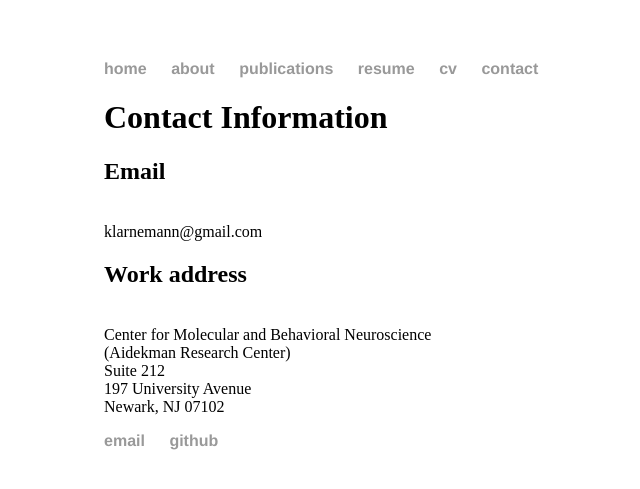
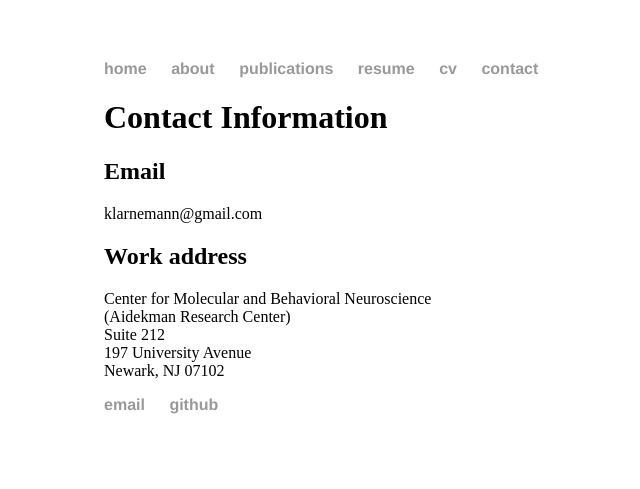
Before and after one commit to klbegany/klarnemann.github.io, a Jekyll site: the page built from contact/index.html, in a window 1280 px wide. Shown: the top 489 px of the page, without its empty margins (88-728 px from the left). Built offline with Jekyll 4.4.1, drawn with Linux system fonts in a browser that asks for light colours.

Commit message:
adjust formatting

```diff
--- a/contact/index.html
+++ b/contact/index.html
@@ -5,9 +5,9 @@ title: contact
 <div class="blurb">
 	<h1>Contact Information</h1>
 	<h2>Email</h2>
-	<br>klarnemann@gmail.com
+	klarnemann@gmail.com
 	<h2>Work address</h2>
-	<br>Center for Molecular and Behavioral Neuroscience
+	Center for Molecular and Behavioral Neuroscience
 	<br>(Aidekman Research Center)
 	<br>Suite 212
 	<br>197 University Avenue
```
